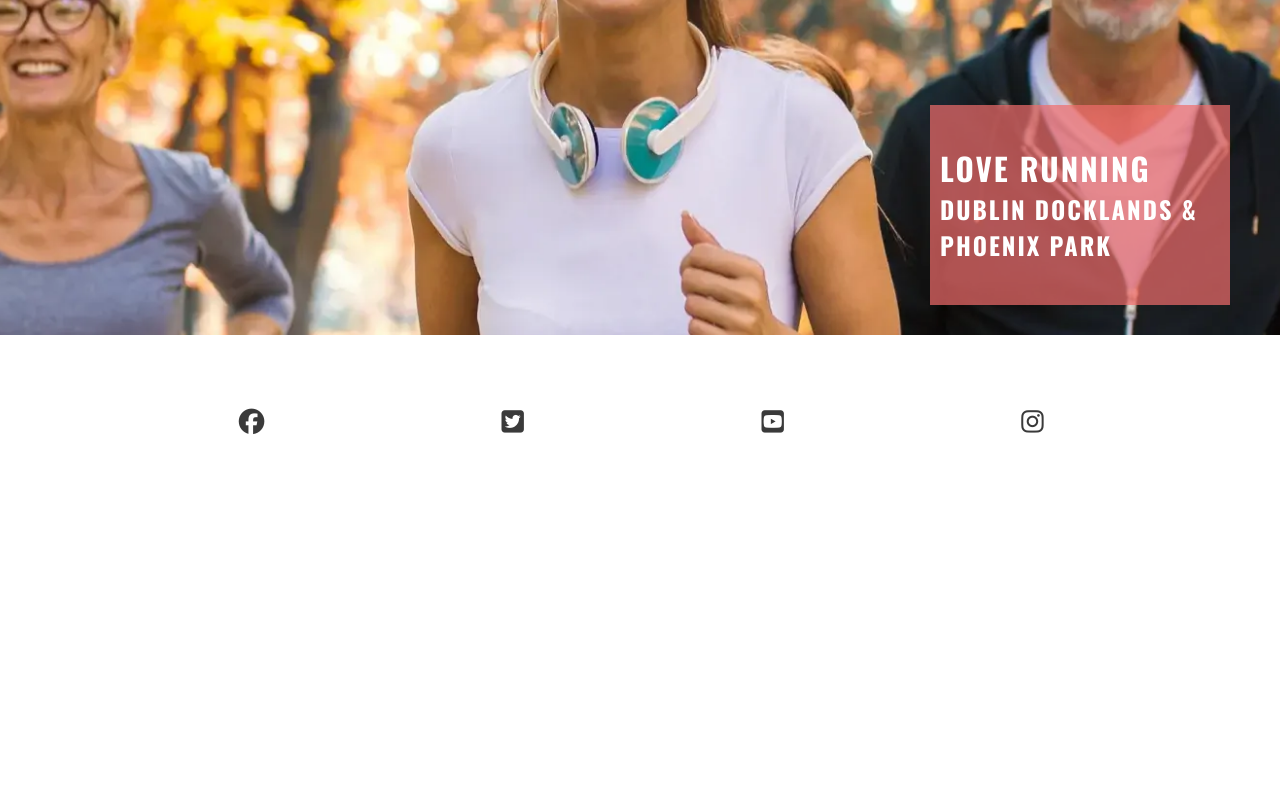
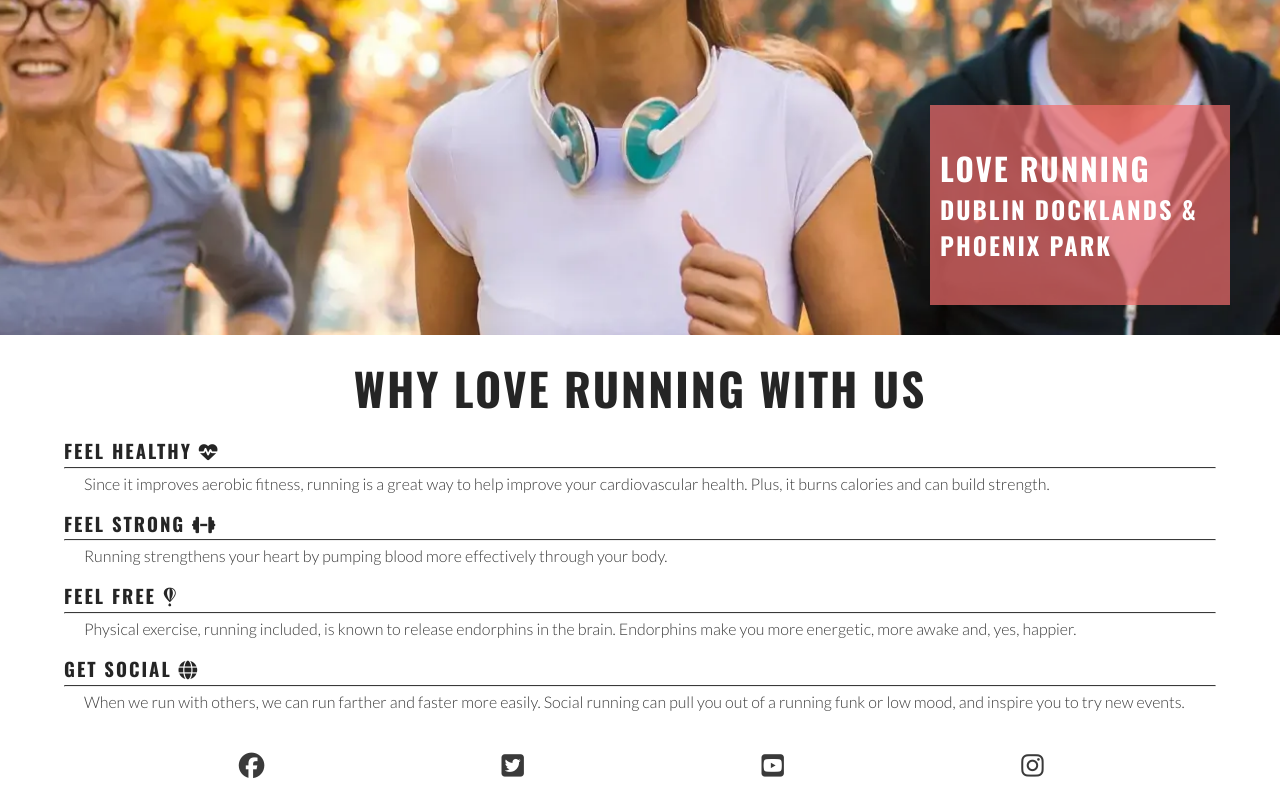
Before and after one commit to Berger101/Code-Institute, a plain HTML site: page index.html in a window 1280 px wide. Shown: the part 344-1144 px from the top of the page. Before the commit the page ends 800 px from the top, so only its background shows below. Drawn offline with nearby package versions, Linux system fonts and the light colour scheme.

Commit message:
reasons section

```diff
--- a/assets/css/style.css
+++ b/assets/css/style.css
@@ -49,7 +49,7 @@ header a {
     list-style-type: none;
 }
 
-#menu > li {
+#menu>li {
     margin-bottom: 1em;
 }
 
@@ -113,6 +113,32 @@ main {
     color: #ffffff;
 }
 
+/* content */
+#reasons {
+    width: 90%;
+    margin: 20px auto;
+}
+
+#reasons h2 {
+    margin-bottom: 20px;
+    font-size: 280%;
+    text-align: center;
+}
+
+#benefits-physical > div, #benefits-mental > div {
+    line-height: 20px;
+    margin-bottom: 20px;
+}
+
+#benefits p {
+    padding: 0 20px;
+}
+
+hr {
+    border-top: 1px solid #3a3a3a;
+    margin: 5px 0;
+}
+
 /* Footer */
 #social-networks {
     text-align: center;
@@ -130,6 +156,7 @@ main {
 
 /* Media query: tablets and larger (268px and up) */
 @media screen and (min-width: 768px) {
+
     /* Header */
     nav {
         display: block;
@@ -143,7 +170,7 @@ main {
         display: flex;
     }
 
-    #menu > li {
+    #menu>li {
         padding-left: 1rem;
     }
 
--- a/index.html
+++ b/index.html
@@ -63,6 +63,43 @@
                 <h3>Dublin Docklands & Phoenix Park</h3>
             </div>
         </section>
+
+        <section id="reasons">
+                <h2>WHY LOVE RUNNING WITH US</h2>
+                <div id="benefits">
+                    <div id="benefits-physical">
+                        <div>
+                            <h3>FEEL HEALTHY <i class="fa-solid fa-heart-pulse"></i></h3>
+                            <hr>
+                            <p>Since it improves aerobic fitness, running is a great way to help improve your cardiovascular health. Plus, it burns
+                            calories and can build strength.</p>
+                        </div>
+
+                        <div>
+                            <h3>FEEL STRONG <i class="fa-solid fa-dumbbell"></i></h3>
+                            <hr>
+                            <p>Running strengthens your heart by pumping blood more effectively through your body.</p>
+                        </div>
+                    </div>
+
+                    <div id="benefits-mental">
+                        <div>
+                            <h3>FEEL FREE <i class="fa-brands fa-fly"></i></h3>
+                            <hr>
+                            <p>Physical exercise, running included, is known to release endorphins in the brain. Endorphins make you more energetic,
+                            more awake and, yes, happier.</p>
+                        </div>
+
+                        <div>
+                            <h3>GET SOCIAL <i class="fa-solid fa-globe"></i></h3>
+                            <hr>
+                            <p>When we run with others, we can run farther and faster more easily. Social running can pull you out of a running funk or
+                            low mood, and inspire you to try new events.</p>
+                        </div>
+                    </div>
+                </div>
+        </section>
+
     </main>
 
     <!-- Footer -->
```
